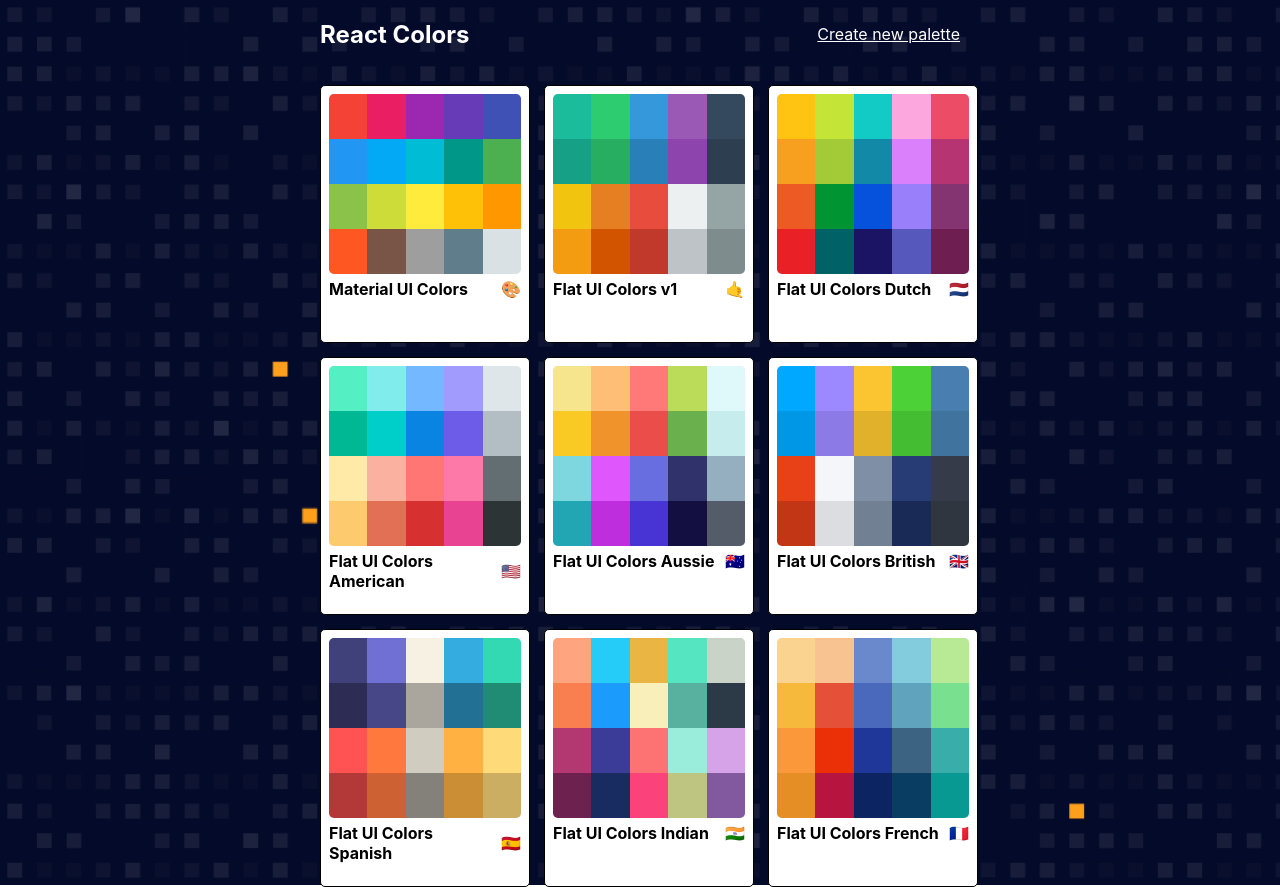
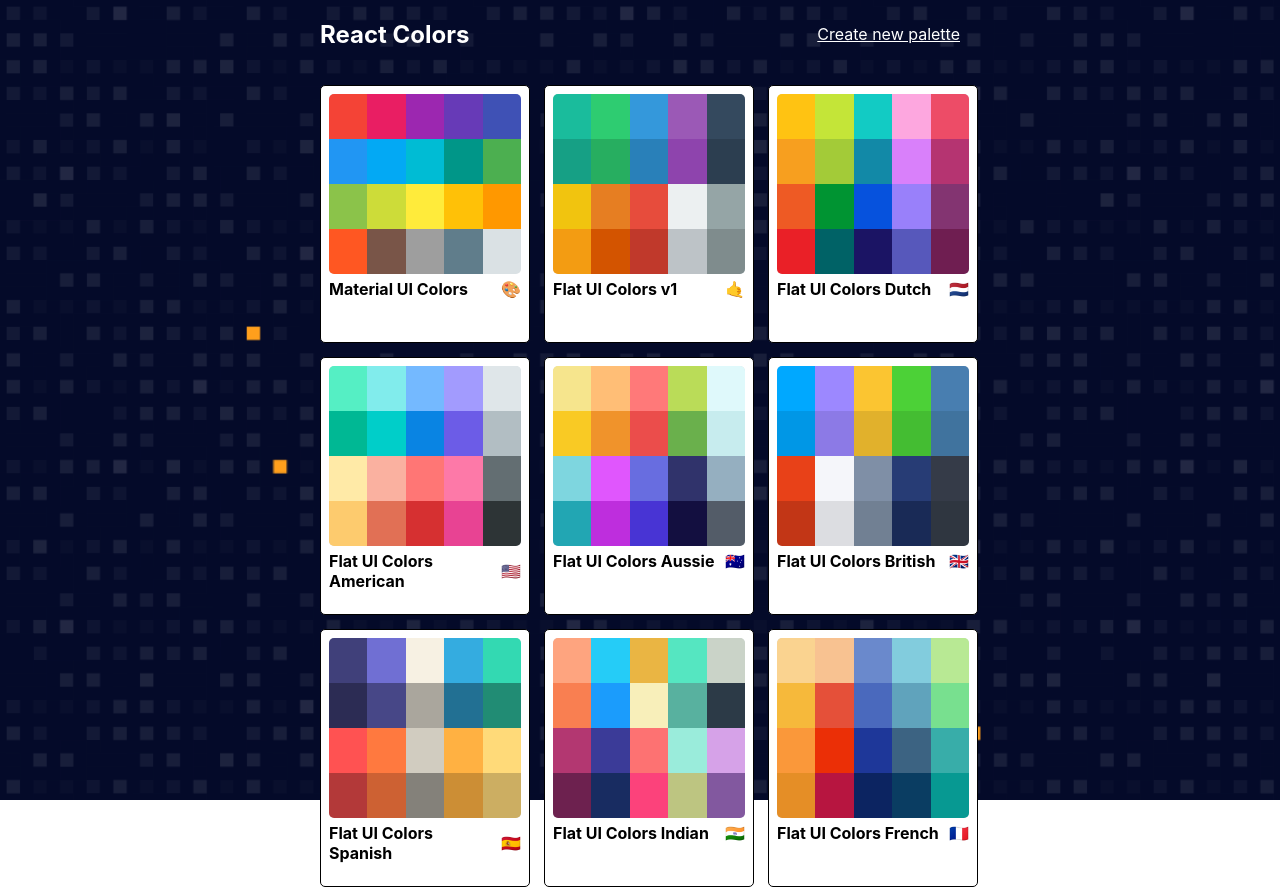
Before and after one commit to zsorosz/react-color-app, a React (Create React App) app: page / in a window 1280 px wide. Built offline with nearby package versions, Linux system fonts and the light colour scheme.

Commit message:
add delete confirmation dialog

```diff
--- a/src/MiniPalette.js
+++ b/src/MiniPalette.js
@@ -11,7 +11,7 @@ class MiniPalette extends Component {
 
     deletePalette(e){
         e.stopPropagation();
-        this.props.handleDelete(this.props.id)
+        this.props.openDialog(this.props.id)
     }
 
     render(){
--- a/src/PaletteList.js
+++ b/src/PaletteList.js
@@ -1,16 +1,48 @@
 import React, { Component } from 'react';
 import MiniPalette from './MiniPalette';
+import Dialog from '@material-ui/core/Dialog';
+import DialogTitle from '@material-ui/core/DialogTitle';
+import Avatar from '@material-ui/core/Avatar';
+import List from '@material-ui/core/List';
+import ListItem from '@material-ui/core/ListItem';
+import ListItemAvatar from '@material-ui/core/ListItemAvatar';
+import ListItemText from '@material-ui/core/ListItemText';
+import CheckIcon from '@material-ui/icons/Check';
+import CloseIcon from '@material-ui/icons/Close';
+import blue from '@material-ui/core/colors/blue';
+import red from '@material-ui/core/colors/red';
 import { Link } from 'react-router-dom';
 import { withStyles } from '@material-ui/styles';
 import { CSSTransition, TransitionGroup } from 'react-transition-group';
 import styles from './styles/PaletteListStyles';
 
 class PaletteList extends Component {
+    constructor(props){
+        super(props);
+        this.state = {
+            openDeleteDialog: false,
+            deletingId: ""
+        };
+        this.openDialog = this.openDialog.bind(this);
+        this.closeDialog = this.closeDialog.bind(this);
+        this.handleDelete = this.handleDelete.bind(this);
+    }
+    openDialog(id){
+        this.setState({openDeleteDialog: true, deletingId: id})
+    }
+    closeDialog(){
+        this.setState({openDeleteDialog: false, deletingId: ""})
+    }
+    handleDelete(){
+        this.props.deletePalette(this.state.deletingId);
+        this.closeDialog();
+    }
     goToPalette(id){
         this.props.history.push(`/palette/${id}`);
     }
     render(){
         const { palettes, classes, deletePalette } = this.props;
+
         return(
             <div className={classes.root}>
                 <div className={classes.container}>
@@ -25,7 +57,8 @@ class PaletteList extends Component {
                                     <MiniPalette
                                         {...palette}
                                         handleClick={() => this.goToPalette(palette.id)}
-                                        handleDelete={deletePalette}
+                                        // handleDelete={deletePalette}
+                                        openDialog={this.openDialog}
                                         key={palette.id}
                                         id={palette.id}
                                     />
@@ -34,6 +67,31 @@ class PaletteList extends Component {
                         ))}
                     </TransitionGroup>
                 </div>
+                <Dialog
+                    open={this.state.openDeleteDialog}
+                    aria-labelledby="delete-dialog-title"
+                    onClose={this.closeDialog}
+                >
+                    <DialogTitle id="delete-dialog-title">Delete this Palette?</DialogTitle>
+                    <List>
+                        <ListItem button onClick={this.handleDelete}>
+                            <ListItemAvatar>
+                                <Avatar style={{backgroundColor: blue[100], color: blue[600]}}>
+                                    <CheckIcon />
+                                </Avatar>
+                            </ListItemAvatar>
+                            <ListItemText primary="Delete" />
+                        </ListItem>
+                        <ListItem button onClick={this.closeDialog}>
+                            <ListItemAvatar>
+                                <Avatar style={{backgroundColor: red[100], color: red[600]}}>
+                                    <CloseIcon />
+                                </Avatar>
+                            </ListItemAvatar>
+                            <ListItemText primary="Cancel" />
+                        </ListItem>
+                    </List>
+                </Dialog>
             </div>
         )
     }
--- a/src/styles/PaletteListStyles.js
+++ b/src/styles/PaletteListStyles.js
@@ -12,7 +12,7 @@ export default {
         }
     },
     root: {
-        height: "100%",
+        height: "100vh",
         display: "flex",
         alignItems: "flex-start",
         justifyContent: "center",
```
